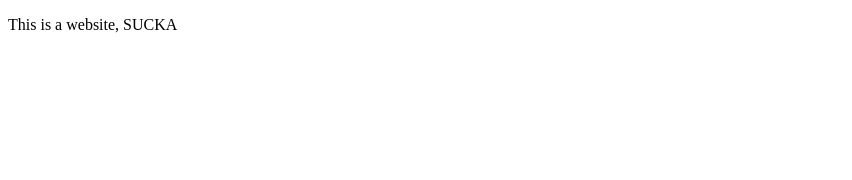
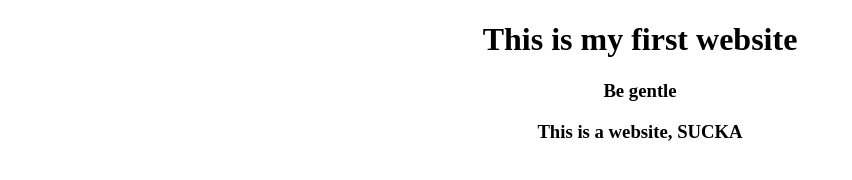
Before and after one commit to Mrashes/maxrashes, a plain HTML site: page index.html in a window 1280 px wide. Shown: the whole page, without its empty margins (0-852 px from the left). Drawn offline with Linux system fonts and the light colour scheme.

Commit message:
update with style

```diff
--- a/CSS.css
+++ b/CSS.css
@@ -1 +1,7 @@
-style:
+h1 {
+    text-align: center;
+}
+
+h3 {
+    text-align: center;
+}
--- a/index.html
+++ b/index.html
@@ -2,8 +2,11 @@
 <html>
 <head>
 	<title>Max Rashes's Website</title>
+	<link rel="stylesheet" type="text/css" href="CSS.css">
 </head>
 <body>
+	<h1>This is my first website</h1>
+	<h3> Be gentle <h3>
 	<p>This is a website, SUCKA</p>
 </body>
 </html>
```
